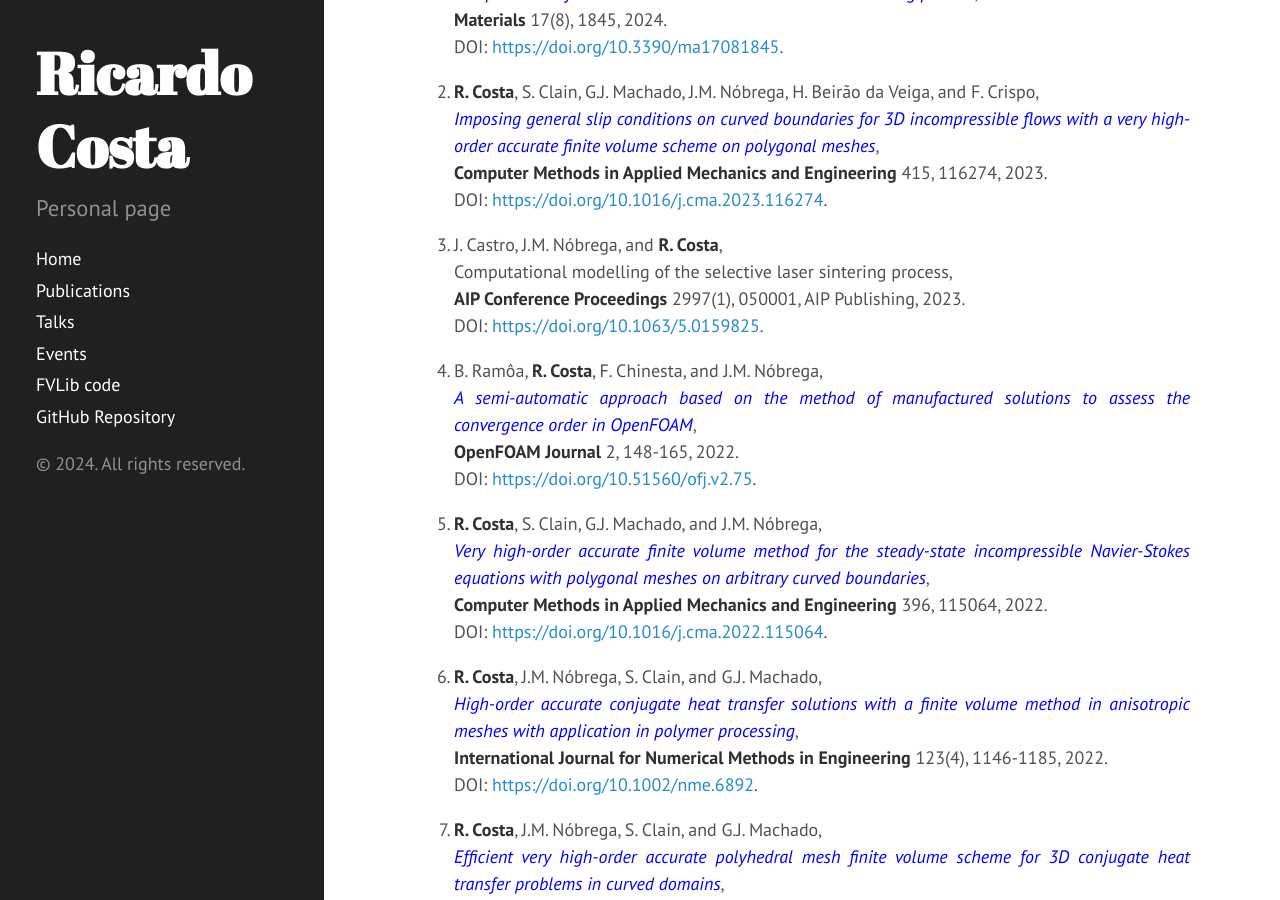
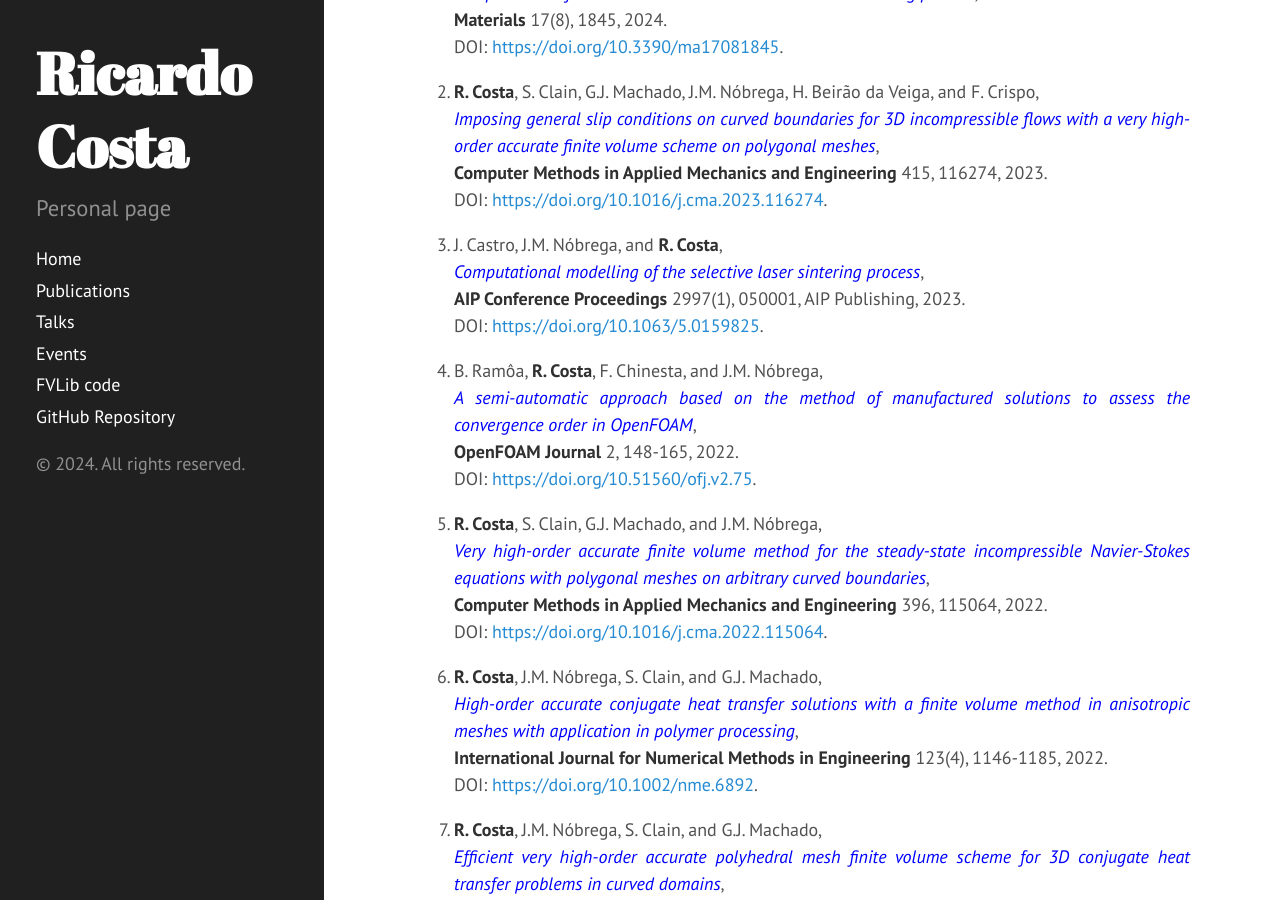
Before and after one commit to ricardodpcosta/ricardodpcosta.github.io, a Jekyll site: the page built from publications.md, in a window 1280 px wide and 900 px high, scrolled down 386 px. Built offline with Jekyll 4.4.1, drawn with Linux system fonts in a browser that asks for light colours; Markdown is read by kramdown in place of the engine named in the settings.

Commit message:
Update publications.md

```diff
--- a/publications.md
+++ b/publications.md
@@ -24,7 +24,7 @@ DOI: [https://doi.org/10.3390/ma17081845](https://doi.org/10.3390/ma17081845).
 DOI: [https://doi.org/10.1016/j.cma.2023.116274](https://doi.org/10.1016/j.cma.2023.116274).
 
 1. J. Castro, J.M. Nóbrega, and **R. Costa**,\
-Computational modelling of the selective laser sintering process,\
+<span style="color:blue">_Computational modelling of the selective laser sintering process_</span>,\
 **AIP Conference Proceedings** 2997(1), 050001, AIP Publishing, 2023.\
 DOI: [https://doi.org/10.1063/5.0159825](https://doi.org/10.1063/5.0159825).
 
```
